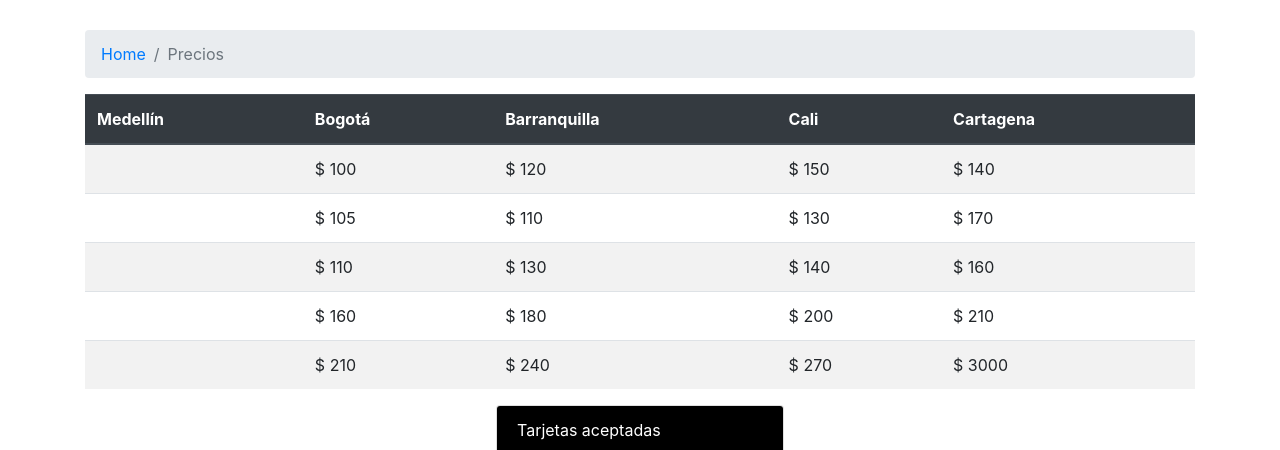
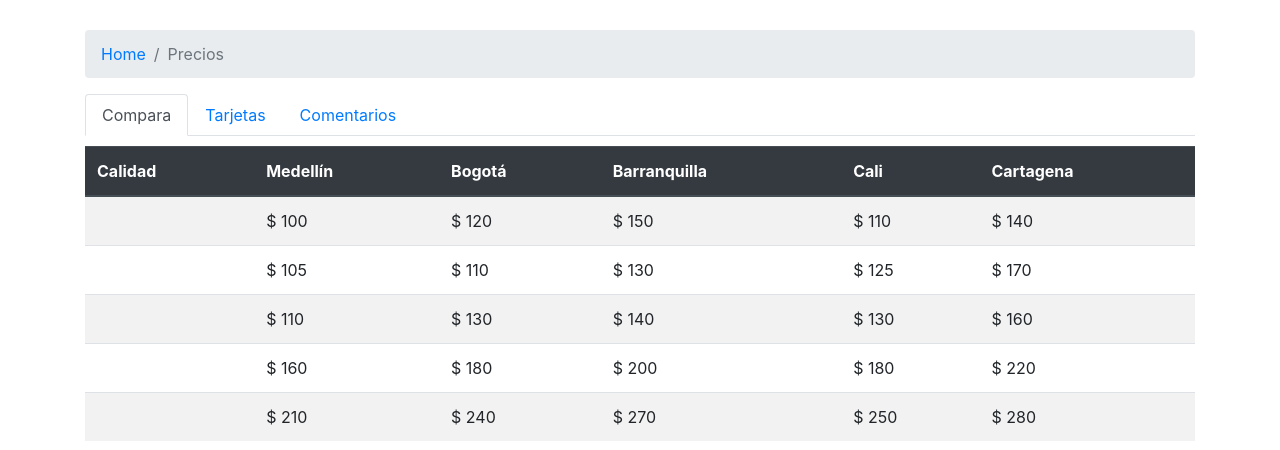
Before and after one commit to Jeroquendo/guia_hotel, a website: page precios.html in a window 1280 px wide. Shown: the part 225-675 px from the top of the page. Drawn offline with nearby package versions, Linux system fonts and the light colour scheme; a web font is replaced by a local one.

Commit message:
usando pestañas en seccion de precios

```diff
--- a/css/main.css
+++ b/css/main.css
@@ -30,3 +30,6 @@ footer{
 .footer-addres-icon{
     padding-right: 5px;
 }
+.tab-content{
+    padding-top: 10px;
+}
--- a/precios.html
+++ b/precios.html
@@ -41,9 +41,23 @@
             </ol>
         </nav>
 
+        <ul class="nav nav-tabs" id="myTab" role="tablist">
+          <li class="nav-item">
+            <a class="nav-link active" id="compara-tab" data-toggle="tab" href="#compara" role="tab" aria-controls="compara" aria-selected="true">Compara</a>
+          </li>
+          <li class="nav-item">
+            <a class="nav-link" id="tarjetas-tab" data-toggle="tab" href="#tarjetas" role="tab" aria-controls="tarjetas" aria-selected="false">Tarjetas</a>
+          </li>
+          <li class="nav-item">
+            <a class="nav-link" id="comentarios-tab" data-toggle="tab" href="#comentarios" role="tab" aria-controls="comentarios" aria-selected="false">Comentarios</a>
+          </li>
+        </ul>
+        <div class="tab-content" id="myTabContent">
+          <div class="tab-pane fade show active" id="compara" role="tabpanel" aria-labelledby="compara-tab">
             <div class="table-responsive">
               <table class="table table-striped">
                   <thead class="thead-dark">
+                      <th>Calidad</th>
                       <th>Medellín</th>
                       <th>Bogotá</th>
                       <th>Barranquilla</th>
@@ -56,6 +70,7 @@
                           <td>$ 100</td>
                           <td>$ 120</td>
                           <td>$ 150</td>
+                          <td>$ 110</td>
                           <td>$ 140</td>
                       </tr>
                       <tr>
@@ -64,6 +79,7 @@
                           <td>$ 105</td>
                           <td>$ 110</td>
                           <td>$ 130</td>
+                          <td>$ 125</td>
                           <td>$ 170</td>
                       </tr>
                       <tr>
@@ -74,6 +90,7 @@
                           <td>$ 110</td>
                           <td>$ 130</td>
                           <td>$ 140</td>
+                          <td>$ 130</td>
                           <td>$ 160</td>
                       </tr>
                       <tr>
@@ -84,7 +101,8 @@
                           <td>$ 160</td>
                           <td>$ 180</td>
                           <td>$ 200</td>
-                        <td>$ 210</td>
+                          <td>$ 180</td>
+                          <td>$ 220</td>
                       </tr>
                       <tr>
                           <td><span class="oi oi-star"></span>
@@ -95,18 +113,18 @@
                           <td>$ 210</td>
                           <td>$ 240</td>
                           <td>$ 270</td>
-                        <td>$ 3000</td>
+                          <td>$ 250</td>
+                          <td>$ 280</td>
                       </tr>
                   </tbody>
               </table>
             </div>
+          </div>
+          <div class="tab-pane fade" id="tarjetas" role="tabpanel" aria-labelledby="tarjetas-tab">
             <div class="d-flex justify-content-center">
               <div class="card" style="width: 18rem;">
                 <div class="card-header" style="background-color: black;
-            color: white;"
-            >
-              Tarjetas aceptadas
-            </div>
+                color: white;">Tarjetas aceptadas</div>
                 <ul class="list-group list-group-flush">
                   <li class="list-group-item">Tarjeta Básica</li>
                   <li class="list-group-item">Tarjeta VIP</li>
@@ -114,6 +132,14 @@
                 </ul>
               </div>
             </div>
+          </div>
+          <div class="tab-pane fade" id="comentarios" role="tabpanel" aria-labelledby="comentarios-tab">Comentarios</div>
+
+
+        </div>
+
+
+
 
     </div>
 
```
Lines whose indentation alone changed are shown as unchanged.
